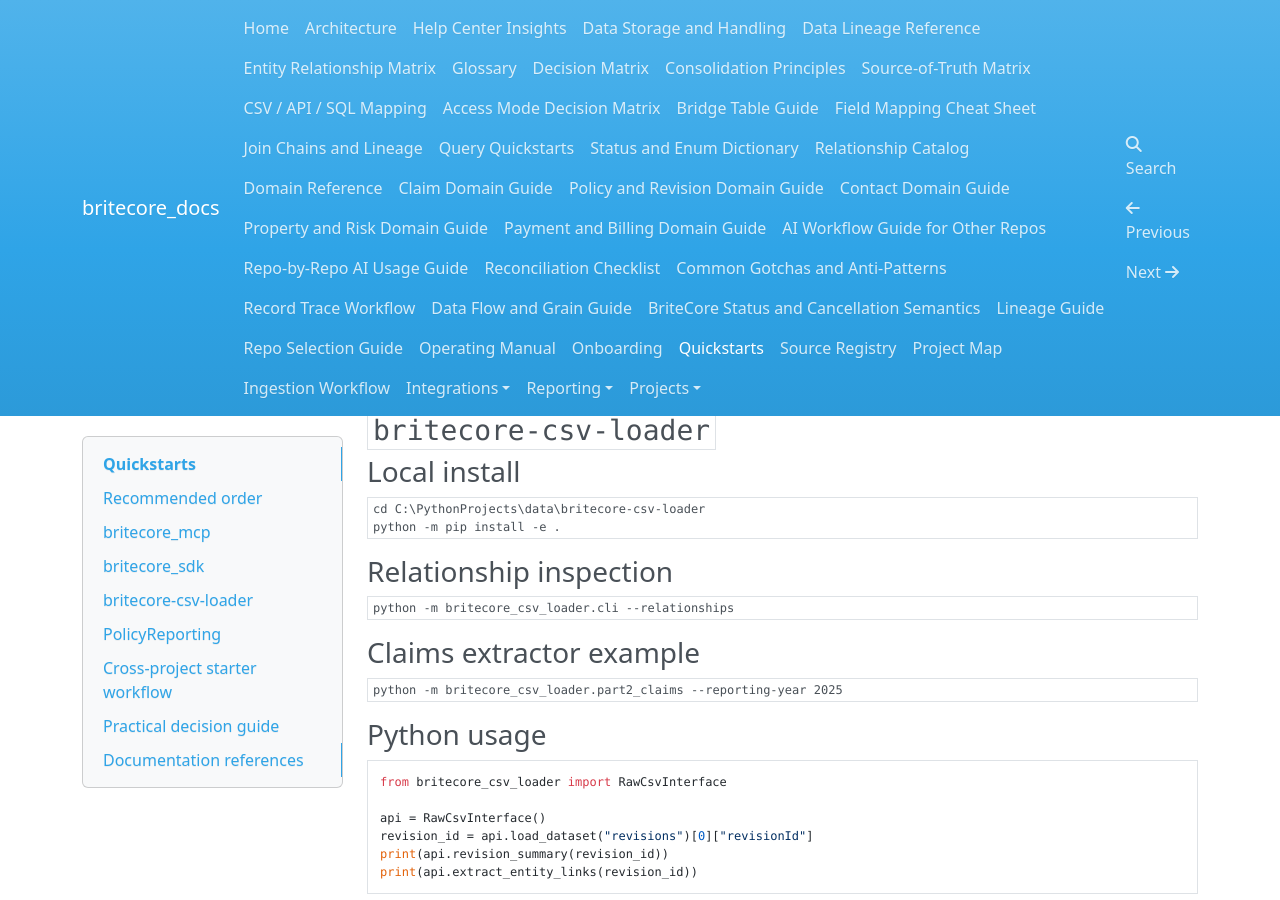
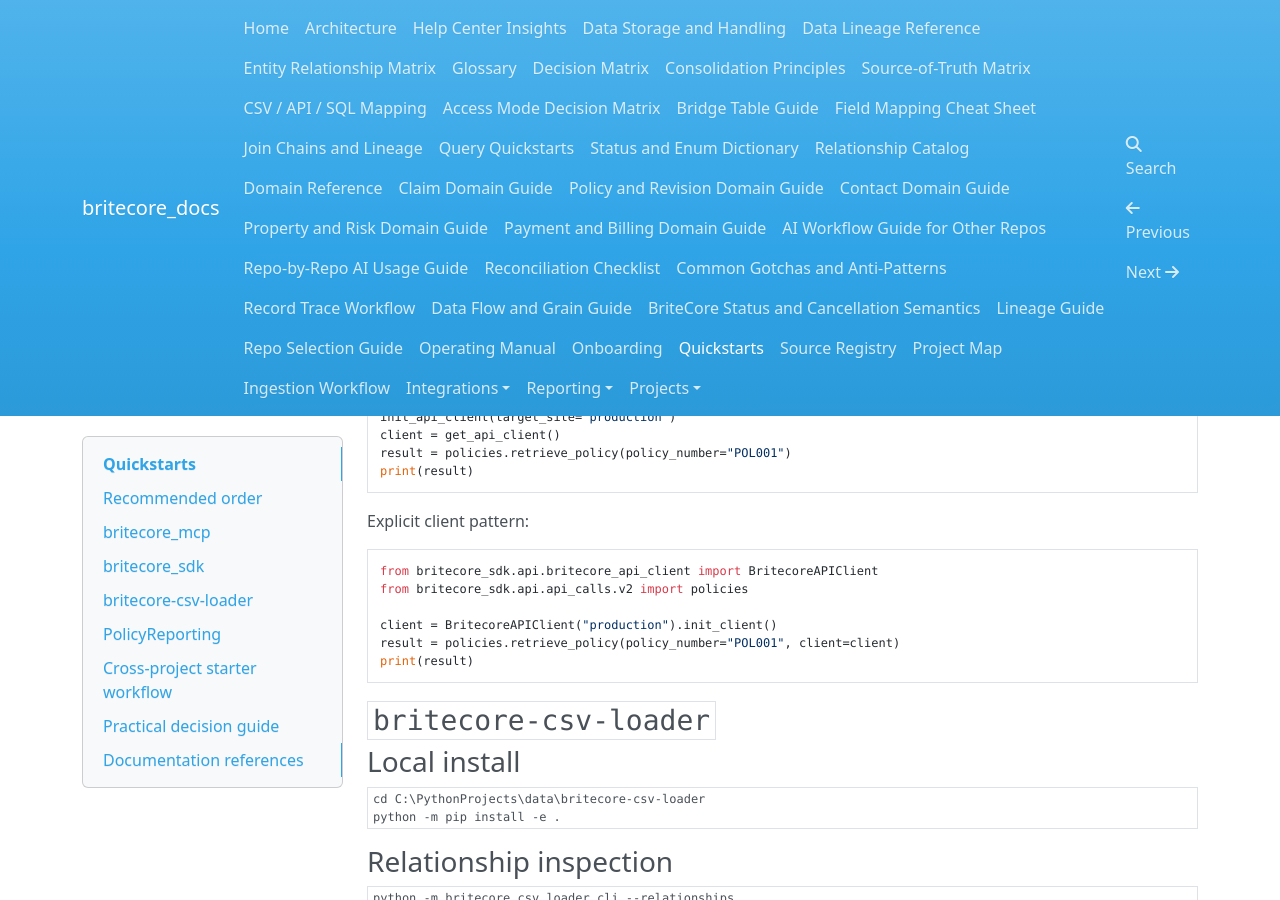
Before and after one commit to sshimek42/britecore_docs, an MkDocs documentation site: the page built from docs/quickstarts.md, in a window 1280 px wide and 900 px high, scrolled down 1203 px. Built offline with MkDocs 1.6.1, drawn with Linux system fonts in a browser that asks for light colours; nearby versions of some CDN libraries.

Commit message:
docs: align SDK quickstart with lazy client initialization
Co-authored-by: Copilot <223556219+Copilot@users.noreply.github.com>

````diff
--- a/docs/quickstarts.md
+++ b/docs/quickstarts.md
@@ -56,12 +56,27 @@ python -m pip install -e ".[typed-config]"
 
 ### Typical use pattern
 
+The SDK now uses a lazy/shared client model. Most workflows either initialize the module client once with `init_api_client(...)` or create a client explicitly with `BritecoreAPIClient(...).init_client()`.
+
 ```python
-from britecore_sdk.api.api_calls import get_api_client
+from britecore_sdk.api.api_calls import get_api_client, init_api_client
 from britecore_sdk.api.api_calls.v2 import policies
 
+# Recommended when you want a shared module client
+init_api_client(target_site="production")
 client = get_api_client()
 result = policies.retrieve_policy(policy_number="POL001")
+print(result)
+```
+
+Explicit client pattern:
+
+```python
+from britecore_sdk.api.britecore_api_client import BritecoreAPIClient
+from britecore_sdk.api.api_calls.v2 import policies
+
+client = BritecoreAPIClient("production").init_client()
+result = policies.retrieve_policy(policy_number="POL001", client=client)
 print(result)
 ```
 
````
Also changed, not shown: docs/projects/britecore_sdk.md (+16 -1 lines), 1 other file.
